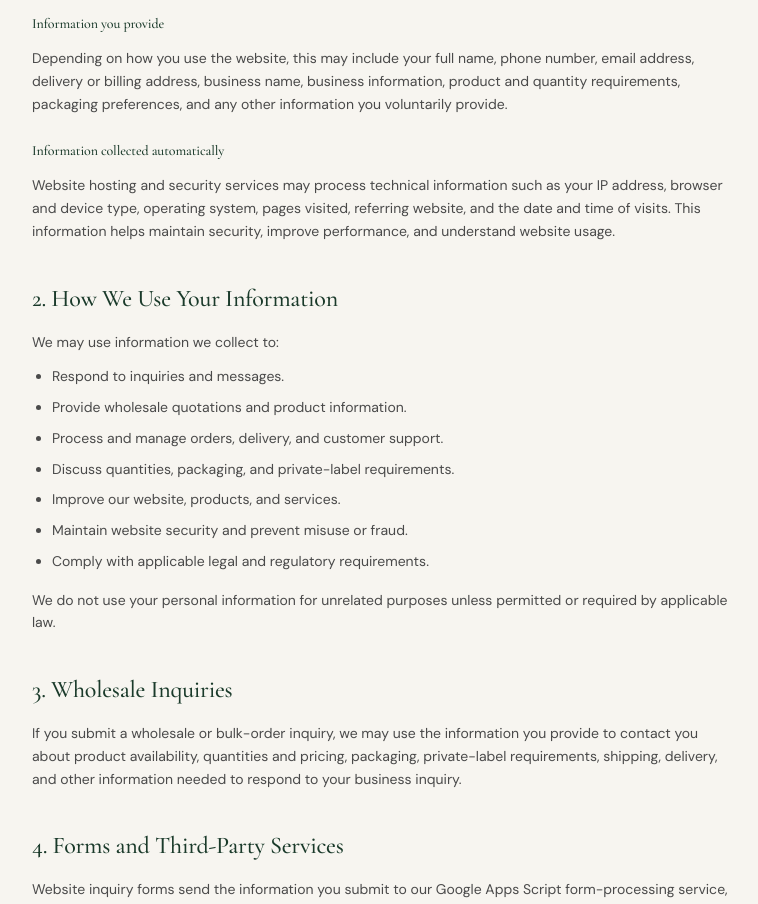
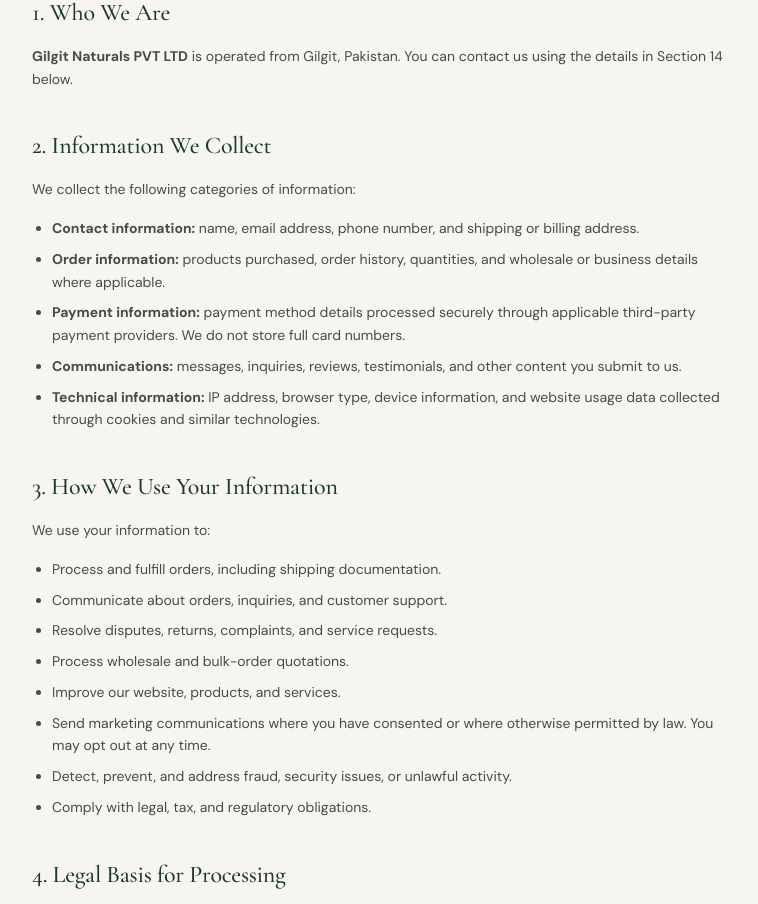
Before and after one commit to npvt-a11y/gn, a Next.js app: page /privacy-policy in a window 1280 px wide. Shown: the part 679-1583 px from the top of the page, without its empty margins (256-1014 px from the left). Built offline with nearby package versions, Linux system fonts and the light colour scheme.

Commit message:
Polish privacy policy page
Co-authored-by: Copilot App <223556219+Copilot@users.noreply.github.com>

```diff
--- a/src/app/globals.css
+++ b/src/app/globals.css
@@ -284,6 +284,15 @@ h4,
   color: #9a9a9a;
 }
 
+.policy-content ul {
+  list-style: disc;
+  padding-left: 1.25rem;
+}
+
+.policy-content li + li {
+  margin-top: 0.5rem;
+}
+
 .divider-gold {
   width: 48px;
   height: 1px;
--- a/src/app/privacy-policy/page.tsx
+++ b/src/app/privacy-policy/page.tsx
@@ -1,12 +1,279 @@
+import Link from "next/link";
 import { PageHero } from "@/components/ui/SectionHeader";
 import { CONTACT, SITE_NAME, SITE_URL } from "@/lib/constants";
 import { createMetadata } from "@/lib/seo";
 
 export const metadata = createMetadata({
   title: "Privacy Policy",
-  description: `Privacy Policy for ${SITE_NAME}. How we handle inquiry information and website data.`,
+  description: `Privacy Policy for ${SITE_NAME}. Learn how we collect, use, disclose, and protect personal information.`,
   path: "/privacy-policy",
 });
+
+const sections = [
+  {
+    title: "1. Who We Are",
+    content: (
+      <p>
+        <strong>Gilgit Naturals PVT LTD</strong> is operated from Gilgit,
+        Pakistan. You can contact us using the details in Section 14 below.
+      </p>
+    ),
+  },
+  {
+    title: "2. Information We Collect",
+    content: (
+      <>
+        <p>We collect the following categories of information:</p>
+        <ul>
+          <li>
+            <strong>Contact information:</strong> name, email address, phone
+            number, and shipping or billing address.
+          </li>
+          <li>
+            <strong>Order information:</strong> products purchased, order
+            history, quantities, and wholesale or business details where
+            applicable.
+          </li>
+          <li>
+            <strong>Payment information:</strong> payment method details
+            processed securely through applicable third-party payment
+            providers. We do not store full card numbers.
+          </li>
+          <li>
+            <strong>Communications:</strong> messages, inquiries, reviews,
+            testimonials, and other content you submit to us.
+          </li>
+          <li>
+            <strong>Technical information:</strong> IP address, browser type,
+            device information, and website usage data collected through
+            cookies and similar technologies.
+          </li>
+        </ul>
+      </>
+    ),
+  },
+  {
+    title: "3. How We Use Your Information",
+    content: (
+      <>
+        <p>We use your information to:</p>
+        <ul>
+          <li>Process and fulfill orders, including shipping documentation.</li>
+          <li>Communicate about orders, inquiries, and customer support.</li>
+          <li>Resolve disputes, returns, complaints, and service requests.</li>
+          <li>Process wholesale and bulk-order quotations.</li>
+          <li>Improve our website, products, and services.</li>
+          <li>
+            Send marketing communications where you have consented or where
+            otherwise permitted by law. You may opt out at any time.
+          </li>
+          <li>Detect, prevent, and address fraud, security issues, or unlawful activity.</li>
+          <li>Comply with legal, tax, and regulatory obligations.</li>
+        </ul>
+      </>
+    ),
+  },
+  {
+    title: "4. Legal Basis for Processing",
+    content: (
+      <>
+        <p>
+          Where applicable data-protection law requires a legal basis, we rely
+          on:
+        </p>
+        <ul>
+          <li>
+            <strong>Performance of a contract</strong> to process orders and
+            provide products or services.
+          </li>
+          <li>
+            <strong>Legitimate interests</strong> to operate, secure, and
+            improve our website and business.
+          </li>
+          <li>
+            <strong>Consent</strong> for marketing communications and
+            non-essential cookies, which you may withdraw.
+          </li>
+          <li>
+            <strong>Legal obligation</strong> to comply with tax, customs, and
+            regulatory requirements.
+          </li>
+        </ul>
+      </>
+    ),
+  },
+  {
+    title: "5. Sharing Your Information",
+    content: (
+      <>
+        <p>We do not sell your personal information. We may share it with:</p>
+        <ul>
+          <li>Courier and logistics providers for delivery.</li>
+          <li>Payment processors for secure payment handling.</li>
+          <li>Customs and regulatory authorities where required.</li>
+          <li>
+            Website, hosting, email, communication, and technology providers
+            supporting our operations.
+          </li>
+          <li>Professional advisers, including legal and accounting advisers.</li>
+          <li>Authorities where required by law or to protect legal rights.</li>
+        </ul>
+        <p>
+          We seek to share only information reasonably necessary for the
+          relevant purpose. Information submitted through website forms may be
+          processed by Google Apps Script and stored in a restricted-access
+          Google Sheet for inquiry management. The website is hosted through
+          Vercel. These providers process information under their own terms and
+          privacy policies.
+        </p>
+      </>
+    ),
+  },
+  {
+    title: "6. International Data Transfers",
+    content: (
+      <p>
+        As we may ship internationally and use service providers located
+        outside Pakistan, your information may be transferred to and processed
+        in other countries with different data-protection laws. Where required
+        by applicable law, we use appropriate safeguards for international
+        transfers, such as Standard Contractual Clauses or an applicable
+        adequacy decision.
+      </p>
+    ),
+  },
+  {
+    title: "7. Data Retention",
+    content: (
+      <p>
+        We retain personal information only for as long as necessary to fulfill
+        the purposes described in this Policy, including processing orders,
+        maintaining legal, tax, and accounting records, resolving disputes, and
+        enforcing agreements. Retention periods vary by information type and
+        applicable legal requirements.
+      </p>
+    ),
+  },
+  {
+    title: "8. Data Security",
+    content: (
+      <p>
+        We take reasonable technical and organizational measures to protect
+        personal information against unauthorized access, loss, misuse, or
+        alteration. However, no method of transmission or electronic storage is
+        completely secure, and absolute security cannot be guaranteed.
+      </p>
+    ),
+  },
+  {
+    title: "9. Cookies and Tracking Technologies",
+    content: (
+      <p>
+        Our website may use cookies and similar technologies to operate the
+        site, remember preferences, maintain security, and analyze website
+        traffic. You can control cookies through your browser settings;
+        disabling some cookies may affect website functionality.
+      </p>
+    ),
+  },
+  {
+    title: "10. Your Rights",
+    content: (
+      <>
+        <p>Depending on your location, you may have the right to:</p>
+        <ul>
+          <li>Request access to personal information we hold about you.</li>
+          <li>Request correction of inaccurate or incomplete information.</li>
+          <li>Request deletion, subject to legal exceptions.</li>
+          <li>Object to or restrict certain processing.</li>
+          <li>Request a portable copy of your information where applicable.</li>
+          <li>Withdraw consent where processing is based on consent.</li>
+          <li>
+            Lodge a complaint with your local data-protection authority where
+            you believe your rights have been violated.
+          </li>
+        </ul>
+        <p>
+          To exercise these rights, contact us using the details in Section 14.
+          We may verify your identity before responding and will respond within
+          the timeframe required by applicable law.
+        </p>
+      </>
+    ),
+  },
+  {
+    title: "11. Children’s Privacy",
+    content: (
+      <p>
+        Our website and products are not directed at children, and we do not
+        knowingly collect personal information from anyone under 18 where
+        prohibited by applicable law. If you believe a child has provided
+        personal information to us, please contact us so we can take
+        appropriate action.
+      </p>
+    ),
+  },
+  {
+    title: "12. Third-Party Links",
+    content: (
+      <p>
+        Our website may contain links to third-party websites, payment
+        providers, or services. Gilgit Naturals is not responsible for the
+        privacy practices, security, or content of those third parties. We
+        encourage you to review their privacy policies separately.
+      </p>
+    ),
+  },
+  {
+    title: "13. Changes to This Privacy Policy",
+    content: (
+      <p>
+        We may update this Privacy Policy from time to time. Changes become
+        effective when published on this page, and the “Last Updated” date will
+        be revised accordingly. For material changes, we may provide reasonable
+        notice, such as by email or a notice on our website.
+      </p>
+    ),
+  },
+  {
+    title: "14. Contact Us",
+    content: (
+      <>
+        <p>
+          If you have questions, concerns, or requests regarding this Privacy
+          Policy or your personal information, please contact us:
+        </p>
+        <address className="mt-4 not-italic">
+          <strong>{SITE_NAME}</strong>
+          <br />
+          Gilgit, Pakistan
+          <br />
+          Email:{" "}
+          <a className="text-forest underline underline-offset-2" href={`mailto:${CONTACT.email}`}>
+            {CONTACT.email}
+          </a>
+          <br />
+          Phone:{" "}
+          <a className="text-forest underline underline-offset-2" href={`tel:${CONTACT.phone}`}>
+            {CONTACT.phone}
+          </a>
+          <br />
+          Website:{" "}
+          <a className="text-forest underline underline-offset-2" href={SITE_URL}>
+            {SITE_URL}
+          </a>
+        </address>
+        <p className="mt-4">
+          You can also use the{" "}
+          <Link className="text-forest underline underline-offset-2" href="/contact">
+            Contact page
+          </Link>
+          .
+        </p>
+      </>
+    ),
+  },
+];
 
 export default function PrivacyPage() {
   return (
@@ -14,217 +281,33 @@ export default function PrivacyPage() {
       <PageHero
         eyebrow="Legal"
         title="Privacy Policy"
-        description="How Gilgit Naturals collects, uses and protects information shared through this website."
+        description="How Gilgit Naturals collects, uses, discloses, and protects personal information."
       />
       <section className="mx-auto max-w-3xl px-6 py-16 lg:px-8 lg:pb-28">
-        <div className="space-y-10 text-sm leading-relaxed text-charcoal-muted">
+        <article className="space-y-10 text-sm leading-relaxed text-charcoal-muted">
           <p className="border-b border-border pb-6 text-xs tracking-[0.08em] text-charcoal-muted uppercase">
-            Effective date: September 17, 2026
+            Last updated: September 17, 2026
           </p>
-
-          <div>
-            <h2 className="font-serif text-2xl text-forest">
-              1. Information We Collect
-            </h2>
-            <p className="mt-4">
-              At <strong>{SITE_NAME}</strong>, we respect your privacy and are
-              committed to protecting the personal information you provide when
-              you visit our website, contact us, request a wholesale quotation,
-              or place an order.
-            </p>
-            <h3 className="mt-6 font-medium text-forest">
-              Information you provide
-            </h3>
-            <p className="mt-3">
-              Depending on how you use the website, this may include your full
-              name, phone number, email address, delivery or billing address,
-              business name, business information, product and quantity
-              requirements, packaging preferences, and any other information
-              you voluntarily provide.
-            </p>
-            <h3 className="mt-6 font-medium text-forest">
-              Information collected automatically
-            </h3>
-            <p className="mt-3">
-              Website hosting and security services may process technical
-              information such as your IP address, browser and device type,
-              operating system, pages visited, referring website, and the date
-              and time of visits. This information helps maintain security,
-              improve performance, and understand website usage.
-            </p>
-          </div>
-
-          <div>
-            <h2 className="font-serif text-2xl text-forest">
-              2. How We Use Your Information
-            </h2>
-            <p className="mt-4">We may use information we collect to:</p>
-            <ul className="mt-3 list-disc space-y-2 pl-5">
-              <li>Respond to inquiries and messages.</li>
-              <li>Provide wholesale quotations and product information.</li>
-              <li>Process and manage orders, delivery, and customer support.</li>
-              <li>Discuss quantities, packaging, and private-label requirements.</li>
-              <li>Improve our website, products, and services.</li>
-              <li>Maintain website security and prevent misuse or fraud.</li>
-              <li>Comply with applicable legal and regulatory requirements.</li>
-            </ul>
-            <p className="mt-4">
-              We do not use your personal information for unrelated purposes
-              unless permitted or required by applicable law.
-            </p>
-          </div>
-
-          <div>
-            <h2 className="font-serif text-2xl text-forest">
-              3. Wholesale Inquiries
-            </h2>
-            <p className="mt-4">
-              If you submit a wholesale or bulk-order inquiry, we may use the
-              information you provide to contact you about product availability,
-              quantities and pricing, packaging, private-label requirements,
-              shipping, delivery, and other information needed to respond to
-              your business inquiry.
-            </p>
-          </div>
-
-          <div>
-            <h2 className="font-serif text-2xl text-forest">
-              4. Forms and Third-Party Services
-            </h2>
-            <p className="mt-4">
-              Website inquiry forms send the information you submit to our
-              Google Apps Script form-processing service, which records inquiry
-              details in a restricted-access Google Sheet used by Gilgit
-              Naturals to respond to customers. Google may process information
-              under its own privacy policies and terms.
-            </p>
-            <p className="mt-4">
-              The website is hosted through Vercel. We may also use third-party
-              services for hosting, website security, analytics, communication,
-              payment processing, and shipping or delivery. These providers
-              process information according to their own policies and applicable
-              law.
-            </p>
-            <p className="mt-4">
-              We do not sell or rent your personal information to third
-              parties.
-            </p>
-          </div>
-
-          <div>
-            <h2 className="font-serif text-2xl text-forest">
-              5. Cookies and Similar Technologies
-            </h2>
-            <p className="mt-4">
-              Our website may use cookies and similar technologies for essential
-              functionality, website security, remembering preferences, and
-              understanding website usage. You can control or disable cookies
-              through your browser settings, although some functionality may be
-              affected.
-            </p>
-          </div>
-
-          <div>
-            <h2 className="font-serif text-2xl text-forest">
-              6. Payment Information
-            </h2>
-            <p className="mt-4">
-              If payments are processed through a third-party provider, that
-              provider may handle your payment information directly. Gilgit
-              Naturals does not intentionally store complete payment card
-              details on this website unless specifically stated at the time of
-              payment. Review the relevant provider&apos;s privacy and security
-              policies before submitting payment information.
-            </p>
-          </div>
-
-          <div>
-            <h2 className="font-serif text-2xl text-forest">
-              7. Sharing and Security
-            </h2>
-            <p className="mt-4">
-              We may share information when reasonably necessary to operate our
-              business, including with delivery and courier companies, payment
-              providers, website and technology providers, professional
-              advisers, or government and law-enforcement authorities where
-              required by law. We seek to share only information reasonably
-              necessary for the relevant purpose.
-            </p>
-            <p className="mt-4">
-              We take reasonable administrative, technical, and organizational
-              measures to protect personal information against unauthorized
-              access, misuse, loss, alteration, or disclosure. No internet
-              transmission or electronic storage method can be guaranteed to be
-              completely secure.
-            </p>
-          </div>
-
-          <div>
-            <h2 className="font-serif text-2xl text-forest">
-              8. Retention and Your Choices
-            </h2>
-            <p className="mt-4">
-              We retain personal information only for as long as reasonably
-              necessary to respond to inquiries, fulfill orders, maintain
-              business records, resolve disputes, provide support, and comply
-              with legal obligations.
-            </p>
-            <p className="mt-4">
-              Depending on applicable law, you may request access to, correction
-              of, or deletion of personal information we hold about you. You may
-              also object to or restrict certain processing or withdraw consent
-              where processing is based on consent. We may need to verify your
-              identity before completing a request.
-            </p>
-          </div>
-
-          <div>
-            <h2 className="font-serif text-2xl text-forest">
-              9. Children and External Links
-            </h2>
-            <p className="mt-4">
-              This website is not intentionally directed toward children. We do
-              not knowingly collect children&apos;s personal information where
-              prohibited by applicable law.
-            </p>
-            <p className="mt-4">
-              Our website may link to third-party websites or services.
-              {` ${SITE_NAME}`} is not responsible for their privacy practices,
-              security, or content. Review their privacy policies before using
-              those services.
-            </p>
-          </div>
-
-          <div>
-            <h2 className="font-serif text-2xl text-forest">
-              10. Changes to This Policy
-            </h2>
-            <p className="mt-4">
-              We may update this Privacy Policy to reflect changes in our
-              business, website, services, or applicable legal requirements. The
-              effective date at the top of this page will be updated when
-              changes are made.
-            </p>
-          </div>
-
-          <div>
-            <h2 className="font-serif text-2xl text-forest">
-              11. Contact Us
-            </h2>
-            <p className="mt-4">
-              For privacy questions or requests, contact {SITE_NAME} through
-              our <a className="text-forest underline" href="/contact">Contact page</a>{" "}
-              or:
-            </p>
-            <ul className="mt-3 space-y-1">
-              <li>{SITE_NAME}</li>
-              <li>{CONTACT.location}</li>
-              <li>{CONTACT.email}</li>
-              <li>{CONTACT.phone}</li>
-              <li>{SITE_URL}</li>
-            </ul>
-          </div>
-        </div>
+          <p>
+            This Privacy Policy explains how <strong>{SITE_NAME}</strong>{" "}
+            (&ldquo;we,&rdquo; &ldquo;us,&rdquo; or &ldquo;our&rdquo;) collects,
+            uses, discloses, and protects your personal information when you
+            visit our website, place an order, submit an inquiry, or otherwise
+            interact with us. By using our website or providing information,
+            you agree to the practices described in this Privacy Policy,
+            together with our Terms &amp; Conditions.
+          </p>
+          {sections.map((section) => (
+            <section key={section.title}>
+              <h2 className="font-serif text-2xl text-forest">
+                {section.title}
+              </h2>
+              <div className="policy-content mt-4 space-y-4">
+                {section.content}
+              </div>
+            </section>
+          ))}
+        </article>
       </section>
     </>
   );
```
